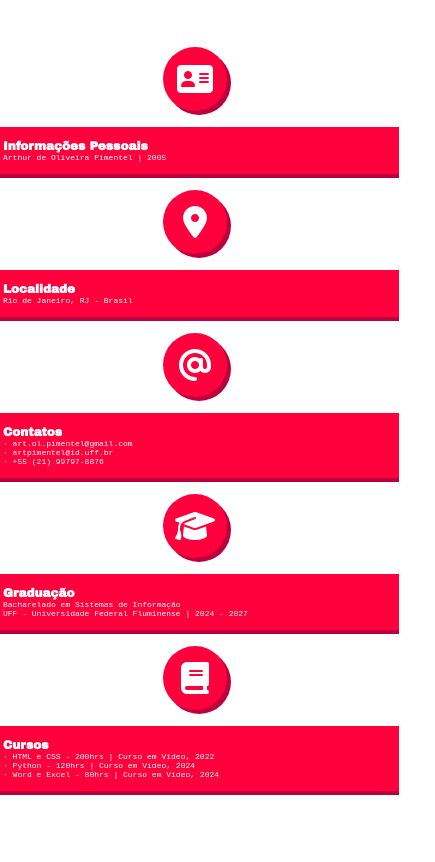
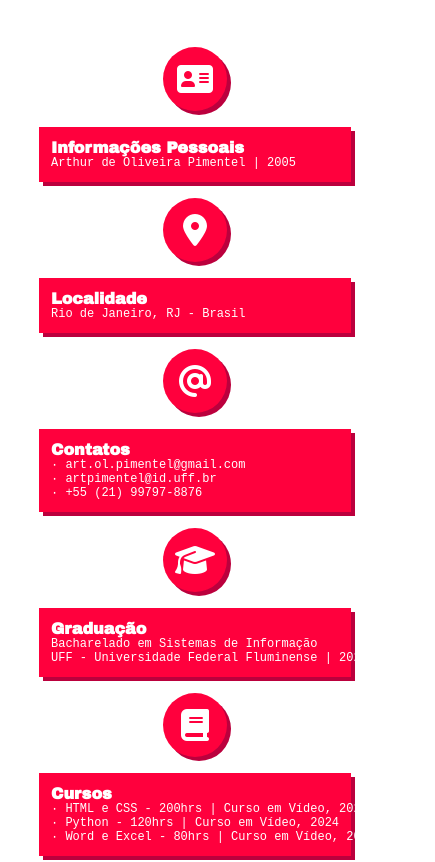
Before and after one commit to artpimentel/ArthurPimentel, a plain HTML site: page index.html in a window 390 px wide. Shown: the part 860-1722 px from the top of the page, 435 px wide, since content can reach past the window. Drawn offline with Linux system fonts and the light colour scheme; files whose address does not match are found by name.

Commit message:
Update main-page.css

```diff
--- a/styles/pages/main-page.css
+++ b/styles/pages/main-page.css
@@ -233,12 +233,15 @@ body {
 }
 
 @media(max-width: 600px) {
+    .aboutContent {
+        width: 90%;
+    }
     .aboutContent h3 {
-        font-size: 12px;
+        font-size: 16px;
     }
 
     .aboutContent p {
-        font-size: 8px;
+        font-size: 12px;
     }
 
     .aboutIcon i {
```
